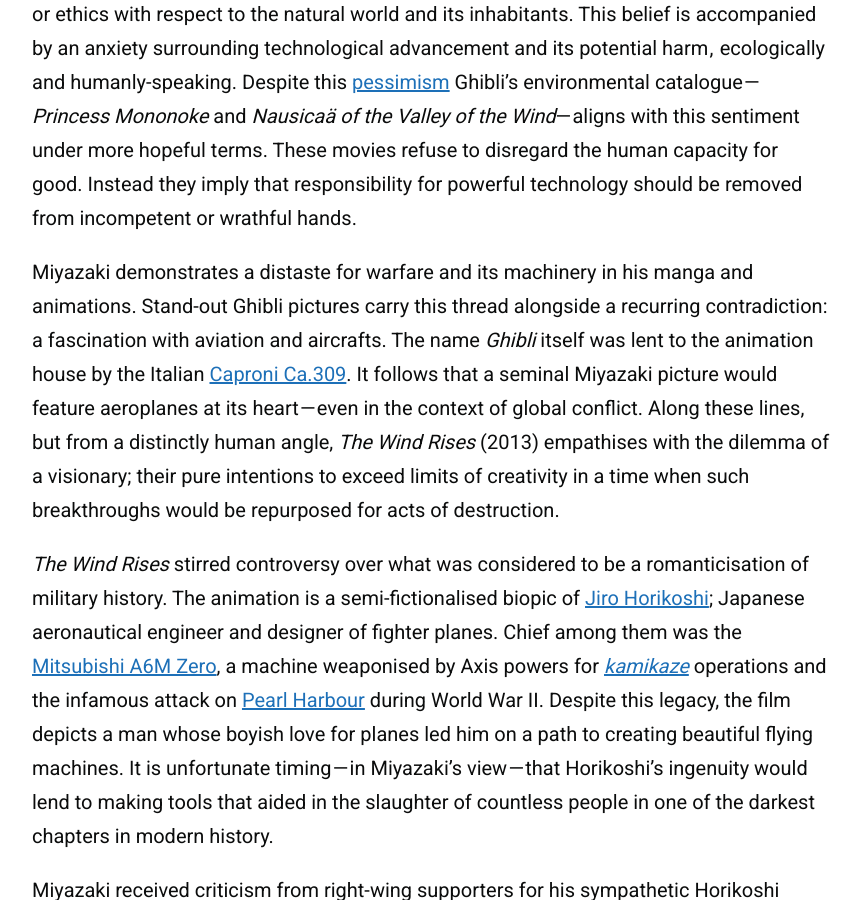
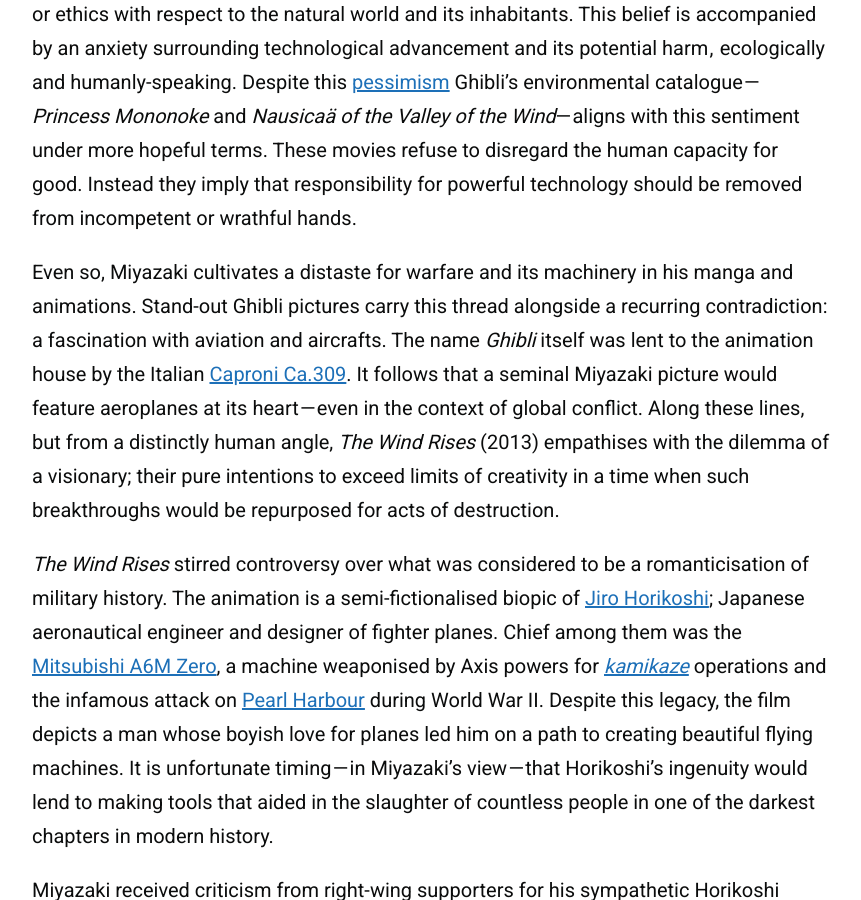
Before and after one commit to zoeurl/zoedowney.github.io, a Jekyll site: the page built from _posts/2023-08-02-the-ghost-behind-the-machine.md, in a window 1280 px wide and 900 px high, scrolled down 992 px. Shown: the whole window, without its empty margins (208-1069 px from the left). Built offline with Jekyll 4.4.1, drawn with Linux system fonts in a browser that asks for light colours.

Commit message:
Update 2023-08-02-the-ghost-behind-the-machine.md

```diff
--- a/_posts/2023-08-02-the-ghost-behind-the-machine.md
+++ b/_posts/2023-08-02-the-ghost-behind-the-machine.md
@@ -12,7 +12,7 @@
 
 The animations of Studio Ghibli take a measured approach to human concerns in their storytelling. To director Hayao Miyazaki, people are not equipped to be arbiters of morality or ethics with respect to the natural world and its inhabitants. This belief is accompanied by an anxiety surrounding technological advancement and its potential harm ,  ecologically and humanly-speaking. Despite this [pessimism](https://www.newyorker.com/books/page-turner/hayao-miyazakis-beautiful-broken-worlds) Ghibli’s environmental catalogue — _Princess Mononoke_ and _Nausicaä of the Valley of the Wind_— aligns with this sentiment under more hopeful terms. These movies refuse to disregard the human capacity for good. Instead they imply that responsibility for powerful technology should be removed from incompetent or wrathful hands.
 
-Miyazaki demonstrates a distaste for warfare and its machinery in his manga and animations. Stand-out Ghibli pictures carry this thread alongside a recurring contradiction: a fascination with aviation and aircrafts. The name _Ghibli_ itself was lent to the animation house by the Italian [Caproni Ca.309](https://en.wikipedia.org/wiki/Caproni_Ca.309). It follows that a seminal Miyazaki picture would feature aeroplanes at its heart — even in the context of global conflict. Along these lines, but from a distinctly human angle, _The Wind Rises_ (2013) empathises with the dilemma of a visionary; their pure intentions to exceed limits of creativity in a time when such breakthroughs would be repurposed for acts of destruction.
+Even so, Miyazaki cultivates a distaste for warfare and its machinery in his manga and animations. Stand-out Ghibli pictures carry this thread alongside a recurring contradiction: a fascination with aviation and aircrafts. The name _Ghibli_ itself was lent to the animation house by the Italian [Caproni Ca.309](https://en.wikipedia.org/wiki/Caproni_Ca.309). It follows that a seminal Miyazaki picture would feature aeroplanes at its heart — even in the context of global conflict. Along these lines, but from a distinctly human angle, _The Wind Rises_ (2013) empathises with the dilemma of a visionary; their pure intentions to exceed limits of creativity in a time when such breakthroughs would be repurposed for acts of destruction.
 
 _The Wind Rises_ stirred controversy over what was considered to be a romanticisation of military history. The animation is a semi-fictionalised biopic of [Jiro Horikoshi](https://www.nytimes.com/1982/01/12/obituaries/jiro-horikoshi-78-dies-in-tokyo-designer-of-zero-fighter-aircraft.html); Japanese aeronautical engineer and designer of fighter planes. Chief among them was the [Mitsubishi A6M Zero](https://en.wikipedia.org/wiki/Mitsubishi_A6M_Zero), a machine weaponised by Axis powers for [_kamikaze_](https://en.wikipedia.org/wiki/Kamikaze) operations and the infamous attack on [Pearl Harbour](https://www.newyorker.com/books/double-take/takes-remembering-pearl-harbor) during World War II. Despite this legacy, the film depicts a man whose boyish love for planes led him on a path to creating beautiful flying machines. It is unfortunate timing — in Miyazaki’s view — that Horikoshi’s ingenuity would lend to making tools that aided in the slaughter of countless people in one of the darkest chapters in modern history.
 
```
